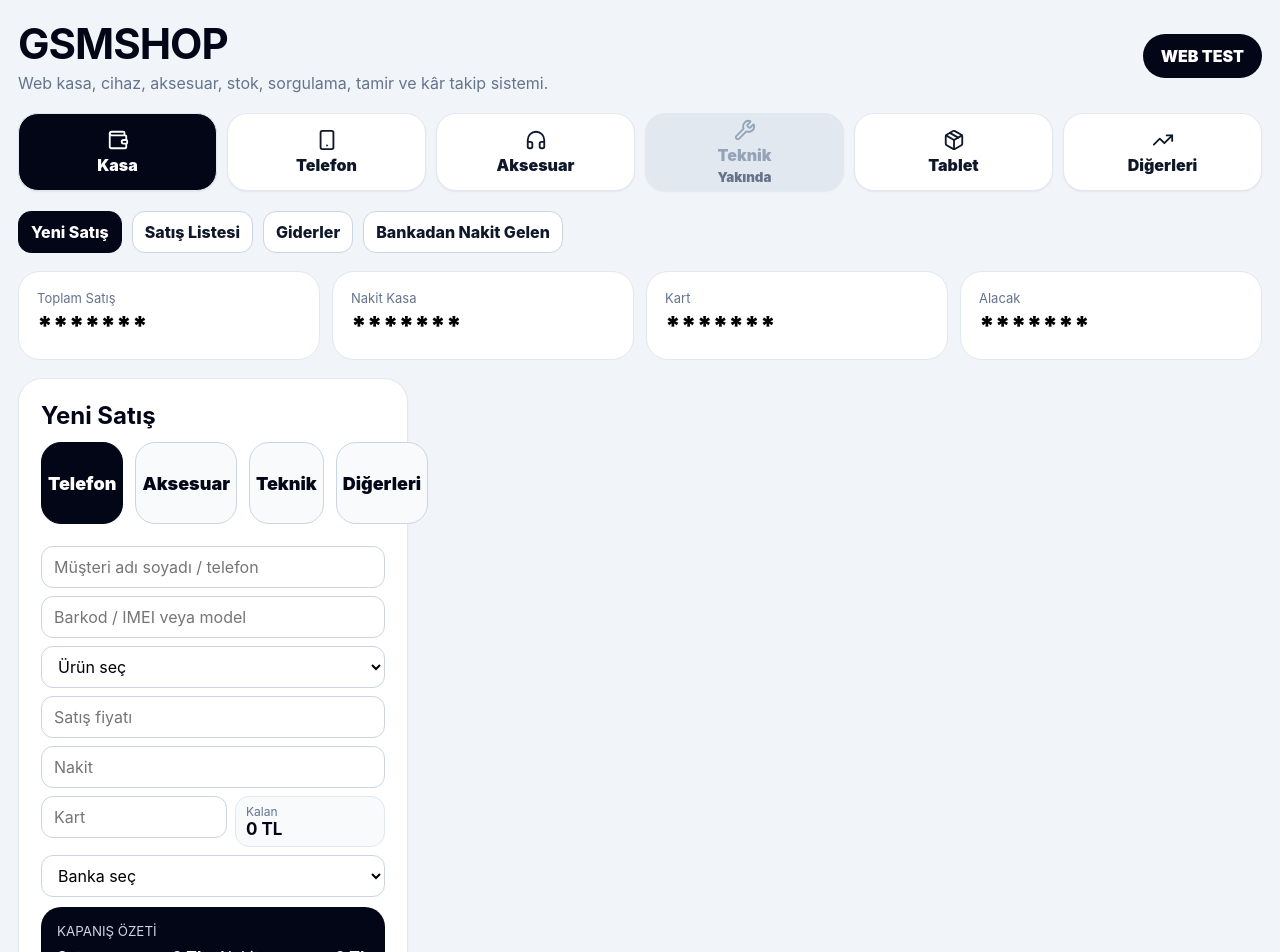
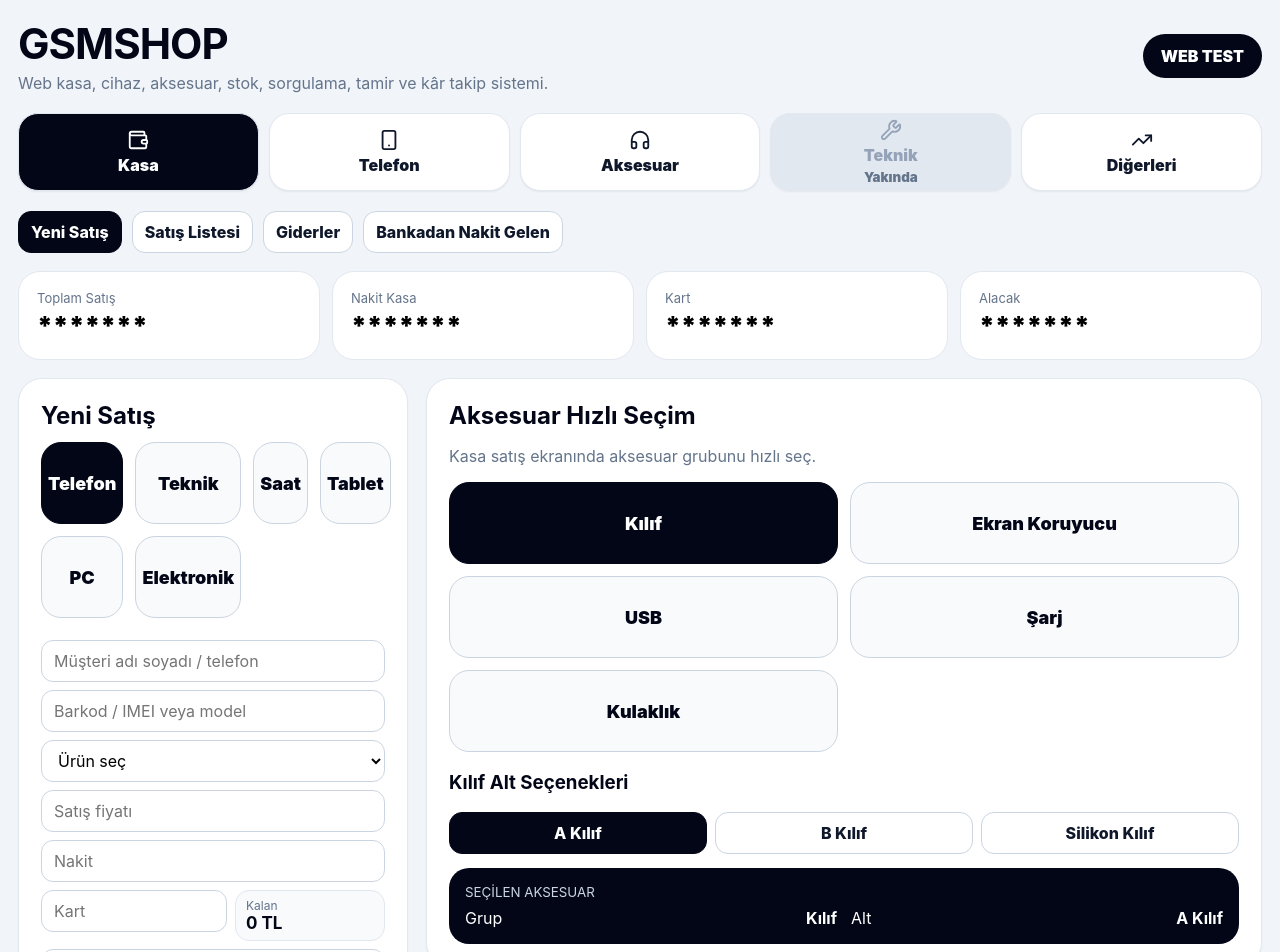
Before and after one commit to rodi65/gsmshop-web, a React (Vite) app: page / in a window 1280 px wide. Shown: the top 952 px of the page. Built offline with nearby package versions, Linux system fonts and the light colour scheme.

Commit message:
GSMSHOP temiz V19 kasa satis ve aksesuar hizli secim

```diff
--- a/src/App.jsx
+++ b/src/App.jsx
@@ -20,9 +20,37 @@ const sellerCariName = (name) => {
 };
 
 const saleTypes = ["Telefon Satışı", "Saat Satışı", "Tablet Satışı", "PC Satışı", "Elektronik Satışı", "Aksesuar Satışı"];
-const mainSaleGroups = ["Telefon", "Aksesuar", "Teknik", "Diğerleri"];
-const otherSaleTypes = ["Saat Satışı", "Tablet Satışı", "PC Satışı", "Elektronik Satışı"];
+const mainSaleGroups = ["Telefon", "Teknik", "Saat", "Tablet", "PC", "Elektronik"];
+const otherSaleTypes = ["Saat Satışı", "PC Satışı", "Elektronik Satışı"];
 const expenseCategories = ["Yemek", "Kargo", "Borç", "İade", "Ivır Zıvır"];
+const quickAccessoryGroups = {
+  "Kılıf": ["A Kılıf", "B Kılıf", "Silikon Kılıf"],
+  "Ekran Koruyucu": ["A Cam", "B Cam", "C Cam"],
+  "USB": ["A TYPC", "A Diğerleri", "Replika"],
+  "Şarj": ["A Şarj", "B Şarj", "Replika"],
+  "Kulaklık": ["Kulaklık"],
+};
+
+const saleGroupRank = (type) => {
+  if (type === "Telefon Satışı") return 1;
+  if (type === "Aksesuar Satışı") return 2;
+  if (type === "Teknik Servis") return 4;
+  return 3;
+};
+
+const saleGroupName = (type) => {
+  if (type === "Telefon Satışı") return "Telefon";
+  if (type === "Aksesuar Satışı") return "Aksesuar";
+  if (type === "Teknik Servis") return "Teknik Servis";
+  return "Diğerleri";
+};
+
+const sortSalesForList = (items) =>
+  [...items].sort((a, b) => {
+    const rankDiff = saleGroupRank(a.type) - saleGroupRank(b.type);
+    if (rankDiff !== 0) return rankDiff;
+    return new Date(b.date).getTime() - new Date(a.date).getTime();
+  });
 const deviceTypes = ["Telefon", "Saat", "Tablet", "PC", "Elektronik"];
 const banks = ["Ziraatbank", "İşbank", "Garantibank", "Halkbank", "Qnbbank", "Vakıfbank", "Yapıkredi"];
 const memoryOptions = ["64 GB", "128 GB", "256 GB", "512 GB", "1 TB"];
@@ -221,6 +249,8 @@ export default function App() {
   const [active, setActive] = useState("kasa");
   const [kasaTab, setKasaTab] = useState("yeniSatis");
   const [saleGroup, setSaleGroup] = useState("Telefon");
+  const [quickAccessoryGroup, setQuickAccessoryGroup] = useState("Kılıf");
+  const [quickAccessorySubType, setQuickAccessorySubType] = useState("A Kılıf");
   const [visibleKasaStats, setVisibleKasaStats] = useState({});
   const [profitUnlocked, setProfitUnlocked] = useState(false);
   const [profitDateFrom, setProfitDateFrom] = useState("");
@@ -355,6 +385,9 @@ export default function App() {
     has(sale.cariPerson, query) ||
     has(sale.productBarcode, query)
   );
+
+  const sortedSales = sortSalesForList(sales);
+  const sortedFilteredSales = sortSalesForList(filteredSales);
 
   function addSupplier() {
     const name = newSupplierName.trim().toUpperCase();
@@ -613,17 +646,6 @@ export default function App() {
           </button>
 
           <button
-            className={active === "cihaz" && stockForm.deviceType === "Tablet" ? "nav-btn active" : "nav-btn"}
-            onClick={() => {
-              setStockForm({ ...stockForm, module: "Cihaz", deviceType: "Tablet" });
-              setActive("cihaz");
-            }}
-          >
-            <Package size={22} />
-            <span>Tablet</span>
-          </button>
-
-          <button
             className={showOtherMainMenu ? "nav-btn active" : "nav-btn"}
             onClick={() => setShowOtherMainMenu(!showOtherMainMenu)}
           >
@@ -678,15 +700,17 @@ export default function App() {
                           key={group}
                           className={saleGroup === group ? "big-sale-btn active" : "big-sale-btn"}
                           onClick={() => {
-                            if (group === "Teknik") {
-                              setSaleGroup(group);
-                              alert("Teknik satış modülü şimdilik aktif değil.");
-                              return;
-                            }
                             setSaleGroup(group);
                             setSaleForm({
                               ...saleForm,
-                              type: group === "Telefon" ? "Telefon Satışı" : group === "Aksesuar" ? "Aksesuar Satışı" : otherSaleTypes[0],
+                              type:
+                                group === "Telefon" ? "Telefon Satışı" :
+                                group === "Teknik" ? "Teknik Servis" :
+                                group === "Saat" ? "Saat Satışı" :
+                                group === "Tablet" ? "Tablet Satışı" :
+                                group === "PC" ? "PC Satışı" :
+                                group === "Elektronik" ? "Elektronik Satışı" :
+                                "Telefon Satışı",
                               productId: "",
                               search: "",
                               total: "",
@@ -700,15 +724,7 @@ export default function App() {
                       ))}
                     </div>
 
-                    {saleGroup === "Diğerleri" && (
-                      <div className="button-grid">
-                        {otherSaleTypes.map((type) => (
-                          <button key={type} className={saleForm.type === type ? "choice active" : "choice"} onClick={() => setSaleForm({ ...saleForm, type, productId: "", search: "", total: "", cash: "", card: "" })}>
-                            {type.replace(" Satışı", "")}
-                          </button>
-                        ))}
-                      </div>
-                    )}
+
 
                     {!isAccessorySale && (
                       <input placeholder="Müşteri adı soyadı / telefon" value={saleForm.customer} onChange={(e) => setSaleForm({ ...saleForm, customer: e.target.value, cariPerson: saleForm.cariPerson || e.target.value })} />
@@ -762,6 +778,71 @@ export default function App() {
                     <button className="primary" onClick={saveSale}><Plus size={16} /> Satışı Kaydet</button>
                   </div>
 
+                  <div className="card">
+                    <h2>Aksesuar Hızlı Seçim</h2>
+                    <p>Kasa satış ekranında aksesuar grubunu hızlı seç.</p>
+
+                    <div className="quick-accessory-grid">
+                      {Object.keys(quickAccessoryGroups).map((group) => (
+                        <button
+                          key={group}
+                          className={quickAccessoryGroup === group ? "big-sale-btn active" : "big-sale-btn"}
+                          onClick={() => {
+                            setQuickAccessoryGroup(group);
+                            setQuickAccessorySubType(quickAccessoryGroups[group][0]);
+                            setSaleGroup("Aksesuar");
+                            setSaleForm({
+                              ...saleForm,
+                              type: "Aksesuar Satışı",
+                              search: `${group} ${quickAccessoryGroups[group][0]}`,
+                              productId: "",
+                              total: "",
+                              cash: "",
+                              card: "",
+                            });
+                          }}
+                        >
+                          {group}
+                        </button>
+                      ))}
+                    </div>
+
+                    {(quickAccessoryGroup === "Kılıf" || quickAccessoryGroup === "Ekran Koruyucu") && (
+                      <>
+                        <h3>{quickAccessoryGroup} Alt Seçenekleri</h3>
+                        <div className="button-grid">
+                          {quickAccessoryGroups[quickAccessoryGroup].map((subType) => (
+                            <button
+                              key={subType}
+                              className={quickAccessorySubType === subType ? "choice active" : "choice"}
+                              onClick={() => {
+                                setQuickAccessorySubType(subType);
+                                setSaleGroup("Aksesuar");
+                                setSaleForm({
+                                  ...saleForm,
+                                  type: "Aksesuar Satışı",
+                                  search: `${quickAccessoryGroup} ${subType}`,
+                                  productId: "",
+                                  total: "",
+                                  cash: "",
+                                  card: "",
+                                });
+                              }}
+                            >
+                              {subType}
+                            </button>
+                          ))}
+                        </div>
+                      </>
+                    )}
+
+                    <div className="close-summary accessory-pick-summary">
+                      <small>SEÇİLEN AKSESUAR</small>
+                      <div><span>Grup</span><b>{quickAccessoryGroup}</b></div>
+                      <div><span>Alt</span><b>{quickAccessorySubType}</b></div>
+                    </div>
+                  </div>
+
 
                 </div>
               </>
@@ -770,8 +851,9 @@ export default function App() {
             {kasaTab === "satisListesi" && (
               <section className="card">
                 <h2>Satış Listesi</h2>
-                <Table headers={["No", "Saat", "Ürün", "Müşteri", "Nakit", "Kart", "Kalan", "Kâr", "İşlem", "Sil"]} rows={sales.map((sale, index) => [
+                <Table headers={["No", "Grup", "Saat", "Ürün", "Müşteri", "Nakit", "Kart", "Kalan", "Kâr", "İşlem", "Sil"]} rows={sortedSales.map((sale, index) => [
                   index + 1,
+                  saleGroupName(sale.type),
                   new Date(sale.date).toLocaleTimeString("tr-TR", { hour: "2-digit", minute: "2-digit" }),
                   sale.productName,
                   sale.customer || "-",
@@ -1081,7 +1163,8 @@ export default function App() {
                 <h3>Stok Sonuçları</h3>
                 <StockTable stock={filteredStock} setEditingStock={setEditingStock} deleteStock={deleteStock} />
                 <h3>Satış Sonuçları</h3>
-                <Table headers={["Ürün", "Müşteri / Cari Kişi", "Satış", "Nakit", "Kart", "Kalan", "Düzelt", "Sil"]} rows={filteredSales.map((sale) => [
+                <Table headers={["Grup", "Ürün", "Müşteri / Cari Kişi", "Satış", "Nakit", "Kart", "Kalan", "Düzelt", "Sil"]} rows={sortedFilteredSales.map((sale) => [
+                  saleGroupName(sale.type),
                   sale.productName,
                   sale.cariPerson || sale.customer || "-",
                   sale.total,
--- a/src/style.css
+++ b/src/style.css
@@ -33,7 +33,7 @@ small { color: #64748b; }
 .hero p { margin: 4px 0 0; color: #64748b; }
 .status-pill { background: #020617; color: white; border-radius: 999px; padding: 12px 18px; font-weight: 900; }
 
-.nav-grid { display: grid; grid-template-columns: repeat(6, 1fr); gap: 10px; }
+.nav-grid { display: grid; grid-template-columns: repeat(5, 1fr); gap: 10px; }
 .nav-btn {
   min-height: 78px; border-radius: 20px; background: white; color: #0f172a;
   border: 1px solid #e2e8f0; display: flex; flex-direction: column;
@@ -329,3 +329,22 @@ small { color: #64748b; }
 @media (max-width: 800px) {
   .big-sale-grid { grid-template-columns: repeat(2, 1fr); }
 }
+
+.quick-accessory-grid {
+  display: grid;
+  grid-template-columns: repeat(2, 1fr);
+  gap: 12px;
+  margin-bottom: 14px;
+}
+
+.quick-accessory-grid .big-sale-btn {
+  min-height: 82px;
+}
+
+.accessory-pick-summary {
+  margin-top: 14px;
+}
+
+@media (max-width: 800px) {
+  .quick-accessory-grid { grid-template-columns: repeat(2, 1fr); }
+}
```
